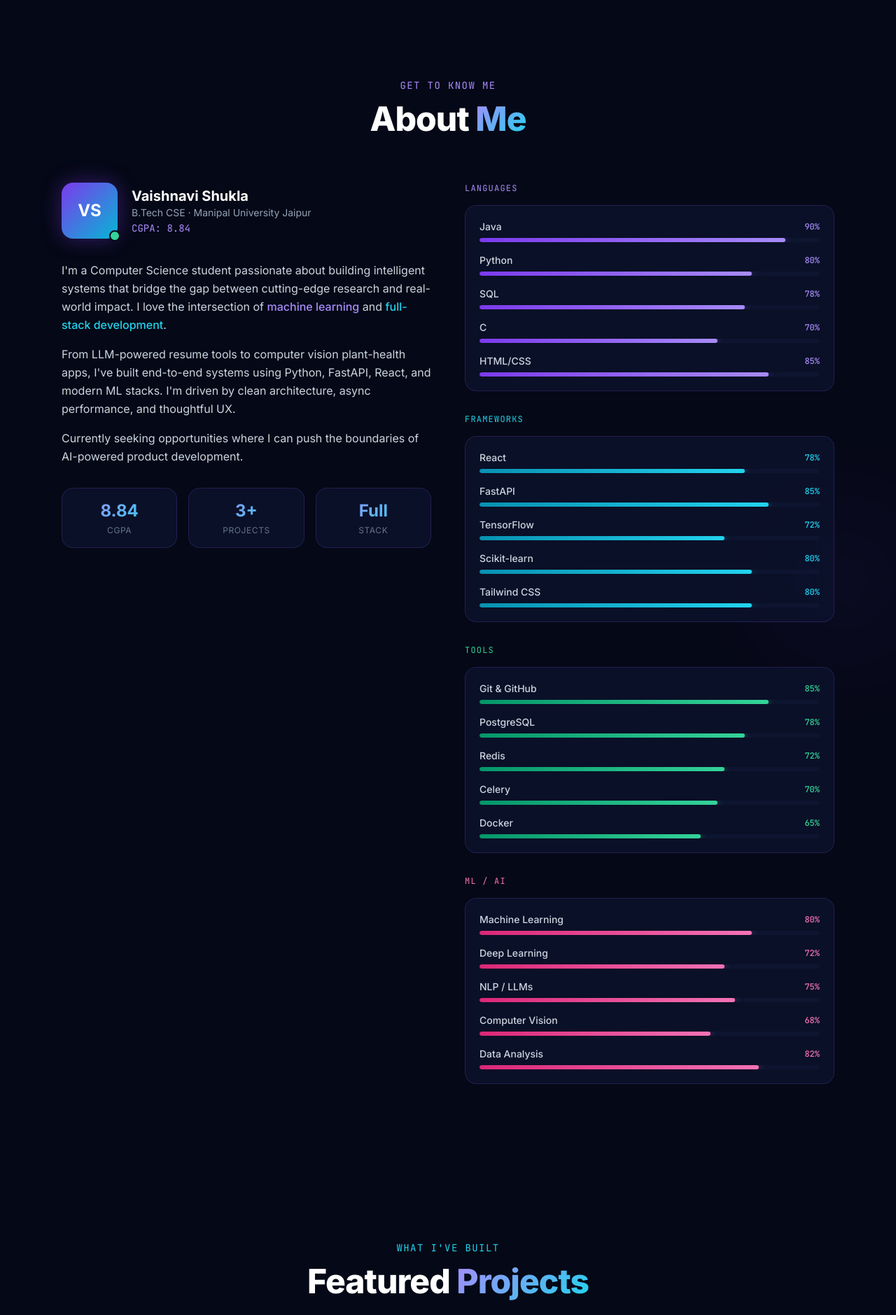
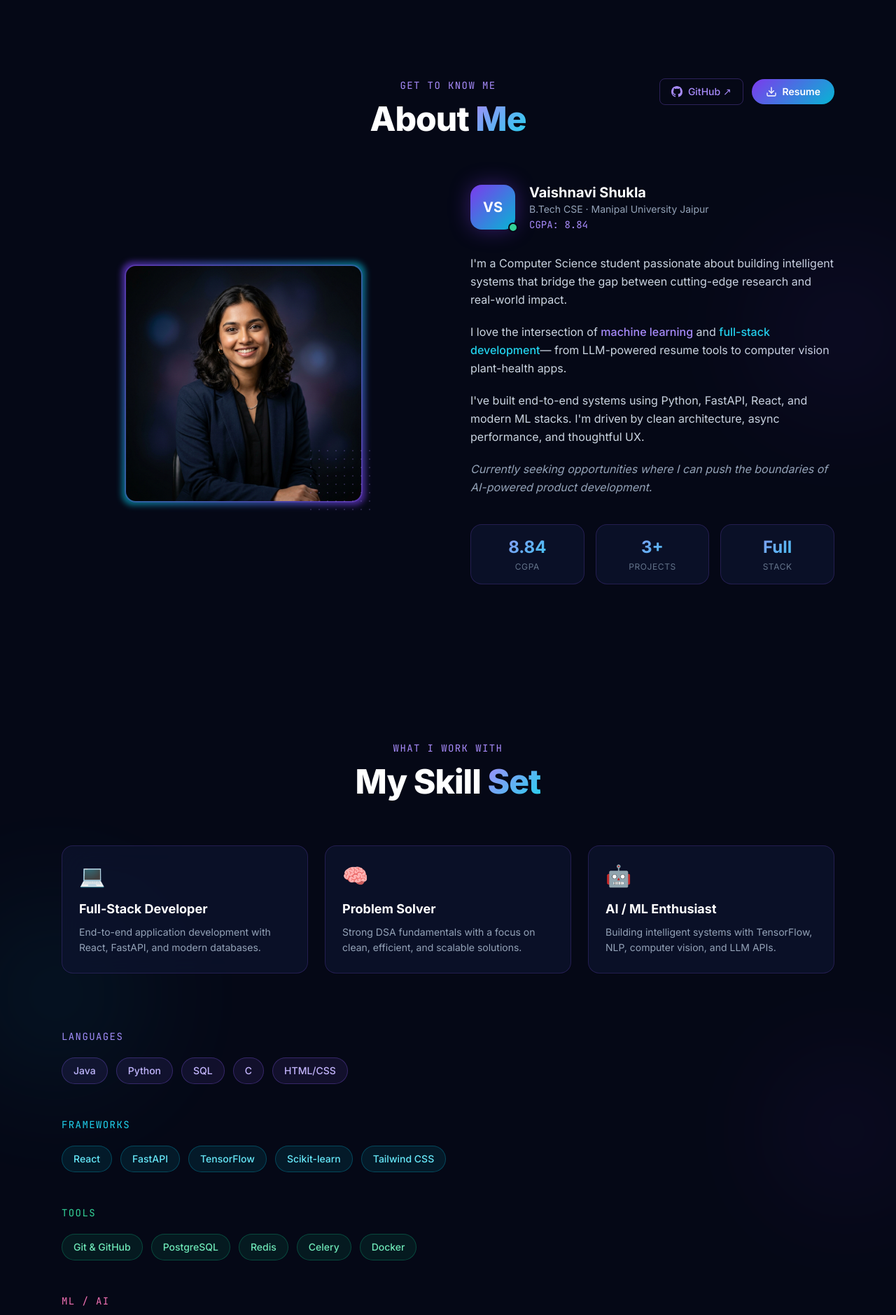
Before and after one commit to vaishnavi-shukla4/portfolio, a React (Vite) app: page / in a window 1280 px wide. Shown: the part 800-2679 px from the top of the page at 70% size. Built offline with nearby package versions, Linux system fonts and the light colour scheme.

Commit message:
added skills section

```diff
--- a/src/App.jsx
+++ b/src/App.jsx
@@ -5,6 +5,7 @@ import Footer from './components/Footer';
 
 // Lazy-load below-the-fold sections for performance
 const About     = lazy(() => import('./components/About'));
+const Skills    = lazy(() => import('./components/Skills'));
 const Projects  = lazy(() => import('./components/Projects'));
 const Education = lazy(() => import('./components/Education'));
 const Contact   = lazy(() => import('./components/Contact'));
@@ -41,6 +42,10 @@ export default function App() {
         </Suspense>
 
         <Suspense fallback={<SectionSkeleton />}>
+          <Skills />
+        </Suspense>
+
+        <Suspense fallback={<SectionSkeleton />}>
           <Projects />
         </Suspense>
 
--- a/src/components/About.jsx
+++ b/src/components/About.jsx
@@ -1,67 +1,12 @@
 import { useInView } from 'react-intersection-observer';
 import { motion } from 'framer-motion';
-import { skills } from '../data/portfolioData';
-import { fadeUp, staggerContainer, staggerItem } from '../utils/animations';
-
-const CATEGORY_COLORS = {
-  Languages: 'violet',
-  Frameworks: 'cyan',
-  Tools: 'emerald',
-  'ML / AI': 'pink',
-};
-
-const COLOR_MAP = {
-  violet: {
-    bar: 'from-violet-600 to-violet-400',
-    badge: 'bg-violet-500/10 border-violet-500/30 text-violet-300',
-    glow: 'shadow-[0_0_12px_rgba(139,92,246,0.5)]',
-    heading: 'text-violet-400',
-  },
-  cyan: {
-    bar: 'from-cyan-600 to-cyan-400',
-    badge: 'bg-cyan-500/10 border-cyan-500/30 text-cyan-300',
-    glow: 'shadow-[0_0_12px_rgba(6,182,212,0.5)]',
-    heading: 'text-cyan-400',
-  },
-  emerald: {
-    bar: 'from-emerald-600 to-emerald-400',
-    badge: 'bg-emerald-500/10 border-emerald-500/30 text-emerald-300',
-    glow: 'shadow-[0_0_12px_rgba(52,211,153,0.5)]',
-    heading: 'text-emerald-400',
-  },
-  pink: {
-    bar: 'from-pink-600 to-pink-400',
-    badge: 'bg-pink-500/10 border-pink-500/30 text-pink-300',
-    glow: 'shadow-[0_0_12px_rgba(244,114,182,0.5)]',
-    heading: 'text-pink-400',
-  },
-};
-
-/** Animated skill progress bar */
-function SkillBar({ name, level, color, delay }) {
-  const { ref, inView } = useInView({ triggerOnce: true, threshold: 0.3 });
-  const c = COLOR_MAP[color];
-
-  return (
-    <div ref={ref} className="group">
-      <div className="flex justify-between items-center mb-1.5">
-        <span className="text-sm font-medium text-slate-300">{name}</span>
-        <span className={`text-xs font-mono font-medium ${c.heading}`}>{level}%</span>
-      </div>
-      <div className="h-1.5 w-full bg-navy-800 rounded-full overflow-hidden">
-        <motion.div
-          initial={{ width: 0 }}
-          animate={inView ? { width: `${level}%` } : { width: 0 }}
-          transition={{ duration: 1.1, delay, ease: [0.22, 1, 0.36, 1] }}
-          className={`h-full rounded-full bg-gradient-to-r ${c.bar} ${inView ? c.glow : ''}`}
-        />
-      </div>
-    </div>
-  );
-}
+import { Download } from 'lucide-react';
+import GithubIcon from './icons/GithubIcon';
+import { fadeUp } from '../utils/animations';
 
 /**
- * About – personal intro, photo placeholder, and animated skill bars.
+ * About – clean personal intro section.
+ * Left: profile photo | Right: profile card, bio, stats.
  */
 export default function About() {
   const { ref, inView } = useInView({ triggerOnce: true, threshold: 0.1 });
@@ -76,38 +21,104 @@ export default function About() {
       />
 
       <div className="max-w-6xl mx-auto px-6">
-        {/* Section heading */}
+        {/* Section heading + top-right links */}
         <motion.div
           ref={ref}
           variants={fadeUp}
           initial="hidden"
           animate={inView ? 'visible' : 'hidden'}
-          className="text-center mb-16"
+          className="mb-16"
         >
+          {/* Top row: heading centered, links top-right */}
+          <div className="relative">
+            {/* Links: GitHub + Resume */}
+            <div className="flex items-center gap-3 justify-center md:justify-end mb-6 md:absolute md:right-0 md:top-0">
+              <a
+                href="https://github.com/vaishnavi-shukla4"
+                target="_blank"
+                rel="noopener noreferrer"
+                id="about-github-link"
+                className="inline-flex items-center gap-2 px-4 py-2 rounded-lg border border-violet-500/30 text-violet-400 text-sm font-medium hover:bg-violet-500/10 hover:border-violet-500/60 transition-all duration-200"
+              >
+                <GithubIcon size={16} />
+                GitHub ↗
+              </a>
+              <a
+                href="/resume.pdf"
+                target="_blank"
+                rel="noopener noreferrer"
+                download
+                id="about-resume-btn"
+                className="btn-primary !py-2 !px-5 !text-sm"
+              >
+                <span className="flex items-center gap-2">
+                  <Download size={16} />
+                  Resume
+                </span>
+              </a>
+            </div>
+
+            {/* Centered heading */}
+            <div className="text-center">
               <p className="font-mono text-violet-400 text-sm tracking-widest uppercase mb-3">
                 Get to know me
               </p>
               <h2 className="section-title text-white">
                 About <span className="gradient-text">Me</span>
               </h2>
+            </div>
+          </div>
         </motion.div>
 
-        <div className="grid lg:grid-cols-2 gap-12 items-start">
-          {/* ── Left: Bio ─────────────────────────────────────────── */}
+        {/* Two-column layout: Photo left | Info right */}
+        <div className="grid lg:grid-cols-2 gap-12 lg:gap-16 items-center">
+          {/* ── Left: Profile Photo ──────────────────────────────── */}
           <motion.div
             variants={fadeUp}
             initial="hidden"
             animate={inView ? 'visible' : 'hidden'}
             transition={{ delay: 0.1 }}
+            className="flex justify-center"
           >
-            {/* Avatar / initials block */}
+            <div className="relative group">
+              {/* Gradient ring behind photo */}
+              <div className="absolute -inset-1 bg-gradient-to-br from-violet-600 via-cyan-500 to-violet-600 rounded-2xl opacity-60 blur-sm group-hover:opacity-80 transition-opacity duration-500" />
+              <div className="relative w-72 h-72 sm:w-80 sm:h-80 lg:w-[340px] lg:h-[340px] rounded-2xl overflow-hidden border-2 border-violet-500/30">
+                <img
+                  src="/profile.png"
+                  alt="Vaishnavi Shukla – profile photo"
+                  className="w-full h-full object-cover"
+                  loading="lazy"
+                />
+              </div>
+              {/* Decorative dots */}
+              <div
+                className="absolute -bottom-4 -right-4 w-24 h-24 opacity-20"
+                style={{
+                  backgroundImage:
+                    'radial-gradient(circle, #a78bfa 1.5px, transparent 1.5px)',
+                  backgroundSize: '12px 12px',
+                }}
+                aria-hidden="true"
+              />
+            </div>
+          </motion.div>
+
+          {/* ── Right: Profile Info + Bio + Stats ─────────────────── */}
+          <motion.div
+            variants={fadeUp}
+            initial="hidden"
+            animate={inView ? 'visible' : 'hidden'}
+            transition={{ delay: 0.25 }}
+          >
+            {/* Profile card */}
             <div className="flex items-center gap-5 mb-8">
               <div className="relative flex-shrink-0">
-                <div className="w-20 h-20 rounded-2xl bg-gradient-to-br from-violet-600 to-cyan-500 flex items-center justify-center text-2xl font-bold text-white shadow-glow-violet">
+                <div className="w-16 h-16 rounded-2xl bg-gradient-to-br from-violet-600 to-cyan-500 flex items-center justify-center text-xl font-bold text-white shadow-glow-violet">
                   VS
                 </div>
                 {/* Online dot */}
-                <span className="absolute -bottom-1 -right-1 w-4 h-4 rounded-full bg-emerald-400 border-2 border-navy-950" />
+                <span className="absolute -bottom-1 -right-1 w-3.5 h-3.5 rounded-full bg-emerald-400 border-2 border-navy-950" />
               </div>
               <div>
                 <h3 className="text-xl font-bold text-white">Vaishnavi Shukla</h3>
@@ -118,27 +129,30 @@ export default function About() {
               </div>
             </div>
 
-            <div className="space-y-4 text-slate-300 leading-relaxed mb-8">
+            {/* Bio paragraphs — broken into smaller chunks for breathing room */}
+            <div className="space-y-5 text-slate-300 leading-relaxed mb-10">
               <p>
-                I'm a Computer Science student passionate about building intelligent
-                systems that bridge the gap between cutting-edge research and
-                real-world impact. I love the intersection of{' '}
+                I'm a Computer Science student passionate about building
+                intelligent systems that bridge the gap between cutting-edge
+                research and real-world impact.
+              </p>
+              <p>
+                I love the intersection of{' '}
                 <span className="text-violet-400 font-medium">machine learning</span>{' '}
                 and{' '}
                 <span className="text-cyan-400 font-medium">
                   full-stack development
                 </span>
-                .
+                — from LLM-powered resume tools to computer vision plant-health apps.
               </p>
               <p>
-                From LLM-powered resume tools to computer vision plant-health apps,
                 I've built end-to-end systems using Python, FastAPI, React, and
-                modern ML stacks. I'm driven by clean architecture, async performance,
-                and thoughtful UX.
+                modern ML stacks. I'm driven by clean architecture, async
+                performance, and thoughtful UX.
               </p>
-              <p>
-                Currently seeking opportunities where I can push the boundaries of
-                AI-powered product development.
+              <p className="text-slate-400 italic">
+                Currently seeking opportunities where I can push the boundaries
+                of AI-powered product development.
               </p>
             </div>
 
@@ -158,37 +172,6 @@ export default function About() {
               ))}
             </div>
           </motion.div>
-
-          {/* ── Right: Skills ─────────────────────────────────────── */}
-          <motion.div
-            variants={staggerContainer}
-            initial="hidden"
-            animate={inView ? 'visible' : 'hidden'}
-            className="space-y-8"
-          >
-            {Object.entries(skills).map(([category, items]) => {
-              const color = CATEGORY_COLORS[category];
-              const c = COLOR_MAP[color];
-              return (
-                <motion.div key={category} variants={staggerItem}>
-                  <h4 className={`font-mono text-xs tracking-widest uppercase mb-4 ${c.heading}`}>
-                    {category}
-                  </h4>
-                  <div className="glass-card p-5 space-y-4">
-                    {items.map((skill, i) => (
-                      <SkillBar
-                        key={skill.name}
-                        name={skill.name}
-                        level={skill.level}
-                        color={color}
-                        delay={i * 0.08}
-                      />
-                    ))}
-                  </div>
-                </motion.div>
-              );
-            })}
-          </motion.div>
         </div>
       </div>
     </section>
--- a/src/components/Navbar.jsx
+++ b/src/components/Navbar.jsx
@@ -3,10 +3,11 @@ import { motion, AnimatePresence } from 'framer-motion';
 import { Menu, X } from 'lucide-react';
 import { useActiveSection } from '../hooks/useActiveSection';
 
-const SECTIONS = ['home', 'about', 'projects', 'education', 'contact'];
+const SECTIONS = ['home', 'about', 'skills', 'projects', 'education', 'contact'];
 const NAV_LABELS = {
   home: 'Home',
   about: 'About',
+  skills: 'Skills',
   projects: 'Projects',
   education: 'Education',
   contact: 'Contact',
--- /dev/null
+++ b/src/components/Skills.jsx
@@ -0,0 +1,151 @@
+import { useInView } from 'react-intersection-observer';
+import { motion } from 'framer-motion';
+import { skills } from '../data/portfolioData';
+import { fadeUp, staggerContainer, staggerItem } from '../utils/animations';
+
+/** Category color mapping for skill pills */
+const CATEGORY_COLORS = {
+  Languages: {
+    pill: 'bg-violet-500/10 border-violet-500/30 text-violet-300 hover:bg-violet-500/25 hover:border-violet-500/60 hover:shadow-[0_0_16px_rgba(139,92,246,0.35)]',
+    heading: 'text-violet-400',
+  },
+  Frameworks: {
+    pill: 'bg-cyan-500/10 border-cyan-500/30 text-cyan-300 hover:bg-cyan-500/25 hover:border-cyan-500/60 hover:shadow-[0_0_16px_rgba(6,182,212,0.35)]',
+    heading: 'text-cyan-400',
+  },
+  Tools: {
+    pill: 'bg-emerald-500/10 border-emerald-500/30 text-emerald-300 hover:bg-emerald-500/25 hover:border-emerald-500/60 hover:shadow-[0_0_16px_rgba(52,211,153,0.35)]',
+    heading: 'text-emerald-400',
+  },
+  'ML / AI': {
+    pill: 'bg-pink-500/10 border-pink-500/30 text-pink-300 hover:bg-pink-500/25 hover:border-pink-500/60 hover:shadow-[0_0_16px_rgba(244,114,182,0.35)]',
+    heading: 'text-pink-400',
+  },
+};
+
+/** Role highlight cards at the top of the section */
+const ROLE_CARDS = [
+  {
+    emoji: '💻',
+    title: 'Full-Stack Developer',
+    description:
+      'End-to-end application development with React, FastAPI, and modern databases.',
+    gradient: 'from-violet-600/20 to-cyan-600/20',
+    border: 'border-violet-500/20 hover:border-violet-500/50',
+    glow: 'hover:shadow-[0_8px_40px_rgba(124,58,237,0.2)]',
+  },
+  {
+    emoji: '🧠',
+    title: 'Problem Solver',
+    description:
+      'Strong DSA fundamentals with a focus on clean, efficient, and scalable solutions.',
+    gradient: 'from-cyan-600/20 to-emerald-600/20',
+    border: 'border-cyan-500/20 hover:border-cyan-500/50',
+    glow: 'hover:shadow-[0_8px_40px_rgba(6,182,212,0.2)]',
+  },
+  {
+    emoji: '🤖',
+    title: 'AI / ML Enthusiast',
+    description:
+      'Building intelligent systems with TensorFlow, NLP, computer vision, and LLM APIs.',
+    gradient: 'from-pink-600/20 to-violet-600/20',
+    border: 'border-pink-500/20 hover:border-pink-500/50',
+    glow: 'hover:shadow-[0_8px_40px_rgba(244,114,182,0.2)]',
+  },
+];
+
+/**
+ * Skills – dedicated section showcasing role cards and categorized skill pills.
+ */
+export default function Skills() {
+  const { ref, inView } = useInView({ triggerOnce: true, threshold: 0.1 });
+
+  return (
+    <section id="skills" className="py-28 relative overflow-hidden">
+      {/* Background accents */}
+      <div
+        className="glow-orb w-[400px] h-[400px] left-[-120px] top-1/4 opacity-10"
+        style={{ background: 'radial-gradient(circle, #06b6d4, transparent 70%)' }}
+        aria-hidden="true"
+      />
+      <div
+        className="glow-orb w-[300px] h-[300px] right-[-80px] bottom-1/4 opacity-10"
+        style={{ background: 'radial-gradient(circle, #7c3aed, transparent 70%)' }}
+        aria-hidden="true"
+      />
+
+      <div className="max-w-6xl mx-auto px-6">
+        {/* Section heading */}
+        <motion.div
+          ref={ref}
+          variants={fadeUp}
+          initial="hidden"
+          animate={inView ? 'visible' : 'hidden'}
+          className="text-center mb-16"
+        >
+          <p className="font-mono text-violet-400 text-sm tracking-widest uppercase mb-3">
+            What I work with
+          </p>
+          <h2 className="section-title text-white">
+            My Skill <span className="gradient-text">Set</span>
+          </h2>
+        </motion.div>
+
+        {/* ── Role Cards ──────────────────────────────────────────── */}
+        <motion.div
+          variants={staggerContainer}
+          initial="hidden"
+          animate={inView ? 'visible' : 'hidden'}
+          className="grid sm:grid-cols-2 lg:grid-cols-3 gap-6 mb-20"
+        >
+          {ROLE_CARDS.map(({ emoji, title, description, gradient, border, glow }) => (
+            <motion.div
+              key={title}
+              variants={staggerItem}
+              whileHover={{ y: -6, scale: 1.02 }}
+              transition={{ duration: 0.3, ease: 'easeOut' }}
+              className={`glass-card p-6 bg-gradient-to-br ${gradient} ${border} ${glow} transition-all duration-300 cursor-default`}
+            >
+              <span className="text-3xl mb-4 block">{emoji}</span>
+              <h3 className="text-lg font-bold text-white mb-2">{title}</h3>
+              <p className="text-sm text-slate-400 leading-relaxed">{description}</p>
+            </motion.div>
+          ))}
+        </motion.div>
+
+        {/* ── Skill Categories with Pill Tags ─────────────────────── */}
+        <motion.div
+          variants={staggerContainer}
+          initial="hidden"
+          animate={inView ? 'visible' : 'hidden'}
+          className="space-y-12"
+        >
+          {Object.entries(skills).map(([category, items]) => {
+            const colors = CATEGORY_COLORS[category];
+            return (
+              <motion.div key={category} variants={staggerItem}>
+                <h4
+                  className={`font-mono text-sm tracking-widest uppercase mb-5 ${colors.heading}`}
+                >
+                  {category}
+                </h4>
+                <div className="flex flex-wrap gap-3">
+                  {items.map((skill) => (
+                    <motion.span
+                      key={skill.name}
+                      whileHover={{ y: -3, scale: 1.05 }}
+                      whileTap={{ scale: 0.97 }}
+                      className={`inline-flex items-center px-4 py-2 rounded-full border text-sm font-medium cursor-default transition-all duration-250 ${colors.pill}`}
+                    >
+                      {skill.name}
+                    </motion.span>
+                  ))}
+                </div>
+              </motion.div>
+            );
+          })}
+        </motion.div>
+      </div>
+    </section>
+  );
+}
```
Also changed, not shown: public/profile.png (added). Lines whose indentation alone changed are shown as unchanged.
